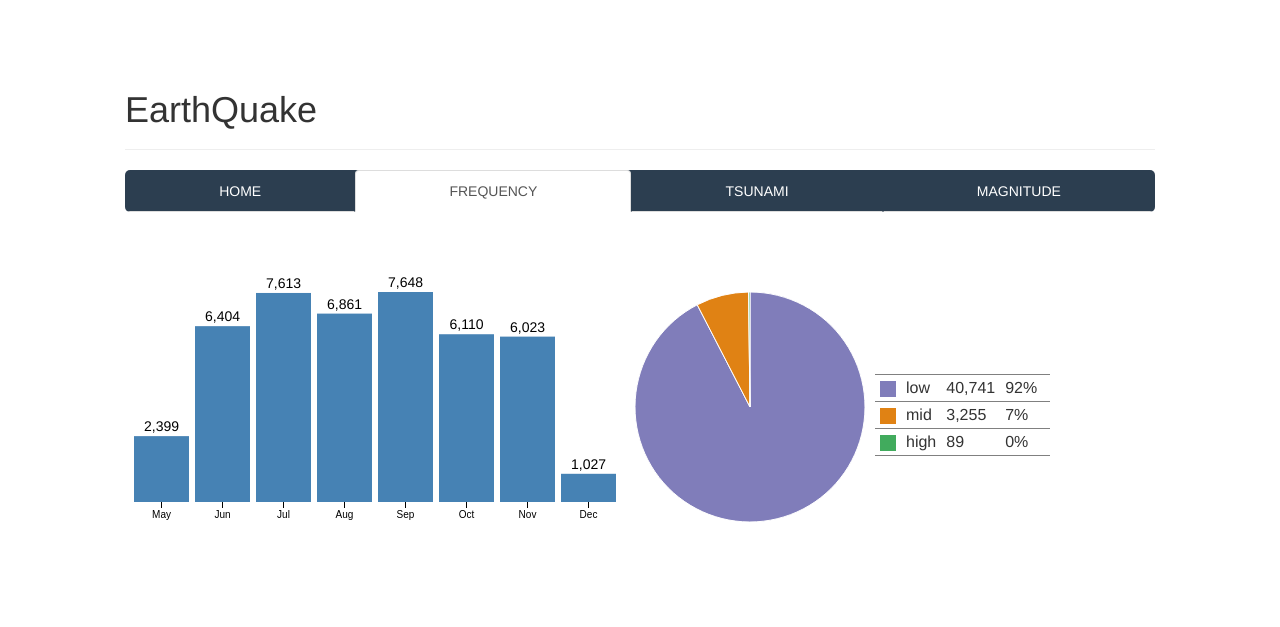
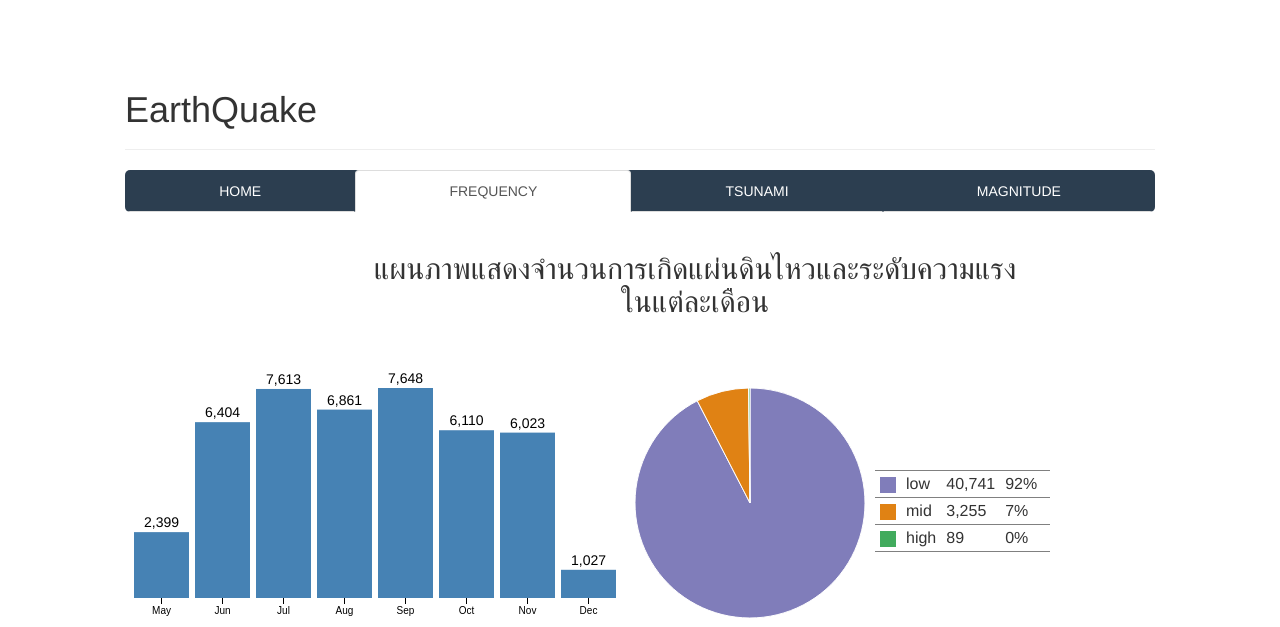
Before and after one commit to compmaxxx/DM-EarthQuake, a PHP site: page /frequency.php in a window 1280 px wide. Shown: the top 627 px of the page. Run offline with PHP 8.4, Linux system fonts and the light colour scheme.

Commit message:
add header

```diff
--- a/frequency.php
+++ b/frequency.php
@@ -1,5 +1,4 @@
 <?php include_once "template/header.php" ?>
-
 
 <style>
 body{
@@ -38,6 +37,7 @@ rect:hover {  fill:blue; }
 
 </style>
 <body>
+    <h2><center>แผนภาพแสดงจำนวนการเกิดแผ่นดินไหวและระดับความแรง <br>ในแต่ละเดือน</center></h2>
 <div id='dashboard'>
 </div>
 <script src="asset/d3/d3.v3.min.js"></script>
```
